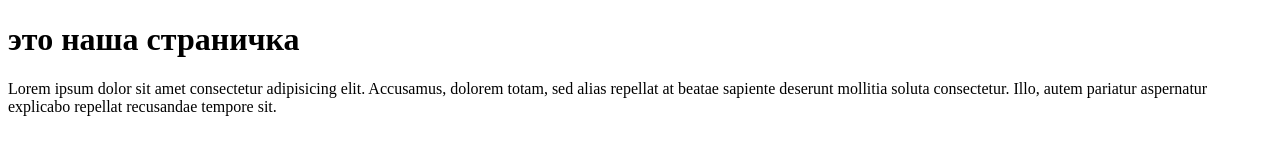
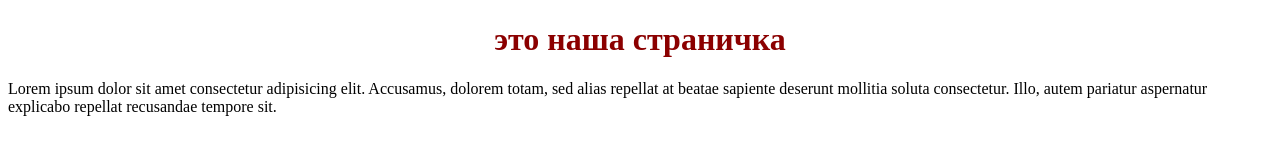
Before and after one commit to Dobrodete1/test_project, a plain HTML site: page index.html in a window 1280 px wide. Drawn offline with Linux system fonts and the light colour scheme.

Commit message:
feat: added style

```diff
--- a/index.html
+++ b/index.html
@@ -5,6 +5,7 @@
     <meta http-equiv="X-UA-Compatible" content="IE=edge" />
     <meta name="viewport" content="width=device-width, initial-scale=1.0" />
     <title>Github pages</title>
+    <link rel="stylesheet" href="style.css" />
   </head>
   <body>
     <h1>это наша страничка</h1>
--- a/style.css
+++ b/style.css
@@ -0,0 +1,4 @@
+h1{
+    text-align: center;
+    color: darkred;
+}
```
